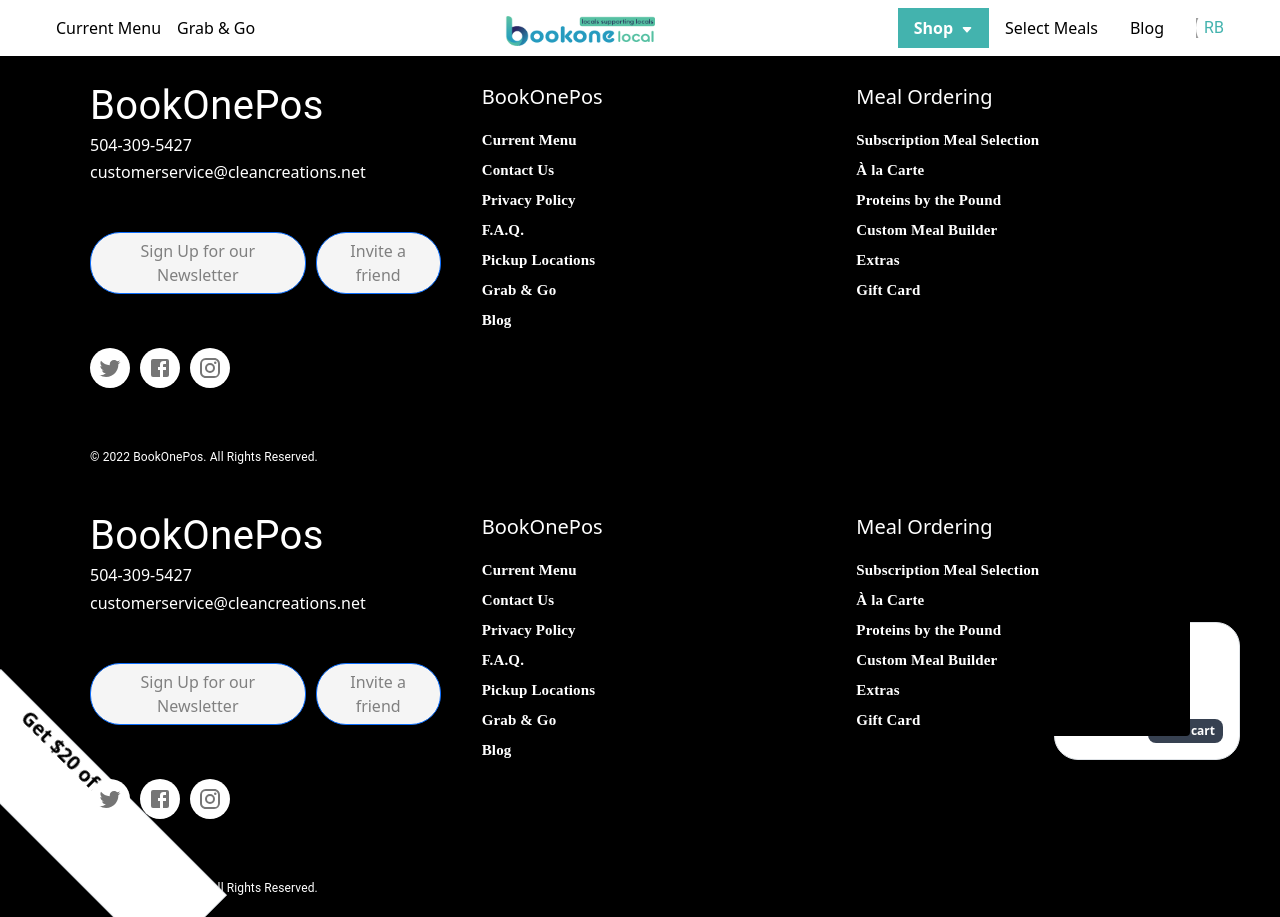
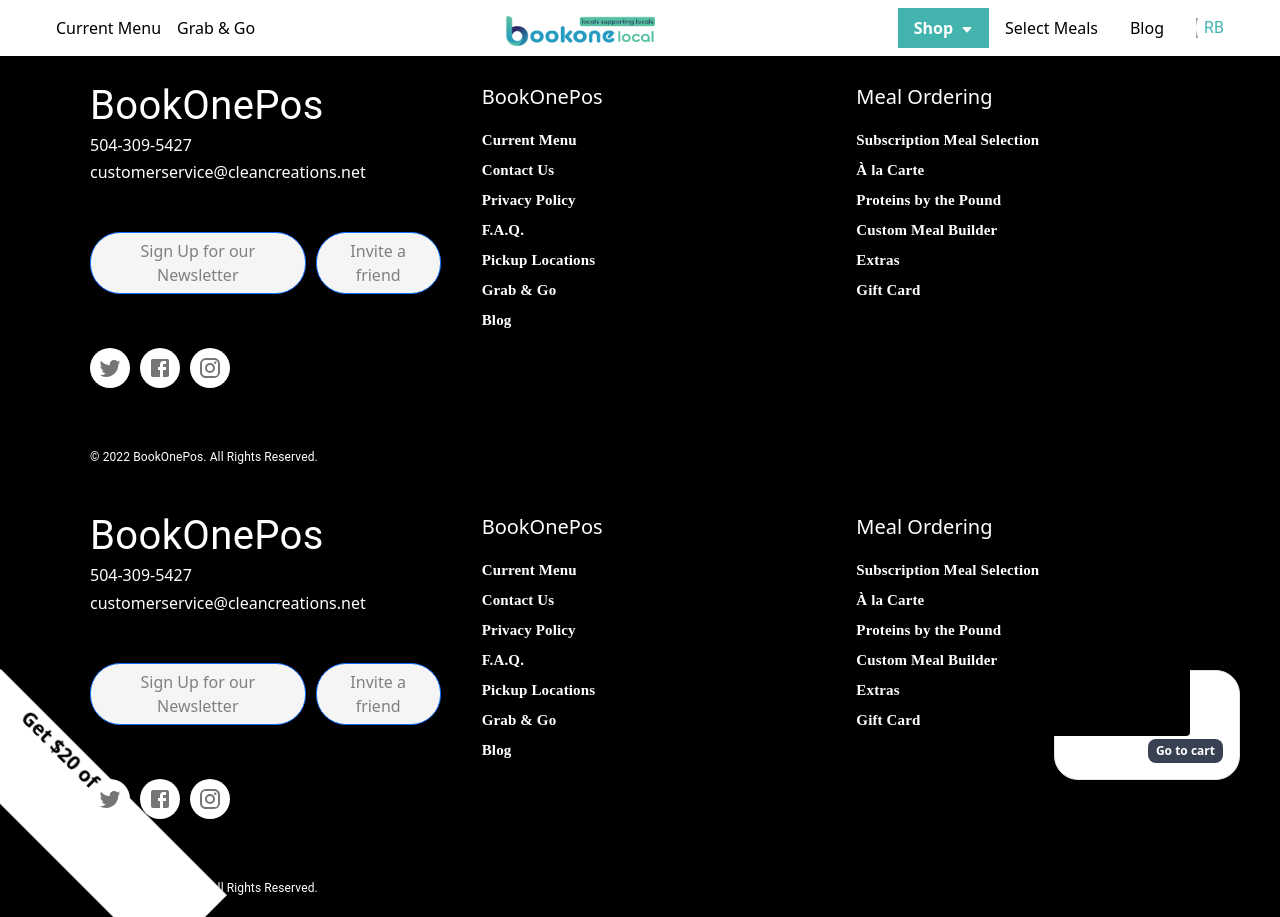
Before and after one commit to innzz/Clean-Creation, a Next.js app in the folder clean-creation/: page /screens/footer in a window 1280 px wide. Built offline with nearby package versions, Linux system fonts and the light colour scheme; grey boxes are pictures that could not be loaded.

Commit message:
Updated Get Started and Navbar Page

```diff
--- a/clean-creation/components/Footer.jsx
+++ b/clean-creation/components/Footer.jsx
@@ -53,7 +53,7 @@ export default class FooterHome extends React.Component {
                   this.setState({ hover1: false });
                 }}
                 style={{
-                  color: this.state.hover1 === true ? "green" : "white",
+                  color: this.state.hover1 === true ? "#43b3ae" : "white",
                 }}
               >
                 504-309-5427
@@ -66,7 +66,7 @@ export default class FooterHome extends React.Component {
                   this.setState({ hover2: false });
                 }}
                 style={{
-                  color: this.state.hover2 === true ? "green" : "white",
+                  color: this.state.hover2 === true ? "#43b3ae" : "white",
                 }}
               >
                 customerservice@cleancreations.net
@@ -418,7 +418,7 @@ export default class FooterHome extends React.Component {
         >
           <Card style={{ width: "450px" }}>
             <DialogTitle>
-              <Typography style={{ color: "green", fontSize: "35px" }}>
+              <Typography style={{ color: "#43b3ae", fontSize: "35px" }}>
                 Newsletter
               </Typography>
               <IconButton
@@ -451,7 +451,7 @@ export default class FooterHome extends React.Component {
               <Button
                 variant="contained"
                 style={{
-                  backgroundColor: "green",
+                  backgroundColor: "#43b3ae",
                   color: "white",
                   width: "100%",
                   marginTop: "10px",
--- a/clean-creation/components/Home/GetStarted.jsx
+++ b/clean-creation/components/Home/GetStarted.jsx
@@ -18,7 +18,7 @@ export default class Demo extends React.Component {
                                 We make eating healthy convenient and delicious so you can have more time to do the things you love.
                             </Card.Text>
                             <Link href={'/subscription'}>
-                                <button style={{ backgroundColor: "#9efd38" }} className="h-10 w-44 lg:h-14 lg:w-64">
+                                <button style={{ backgroundColor: "#43b3ae" }} className="h-10 w-44 lg:h-14 lg:w-64">
                                     <p className="text-sm lg:text-lg text-white text-center mt-2">GET STARTED</p>
                                 </button>
                             </Link>
--- a/clean-creation/components/StickyPopup/CardPopup.js
+++ b/clean-creation/components/StickyPopup/CardPopup.js
@@ -16,17 +16,17 @@ export default class CardPopup extends React.Component {
         return (
             <div>
                 <div className={this.state.hidden} >
-                    <div className="border shadow fixed rounded-3xl bg-white px-3 py-3 bottom-10 right-10">
+                    <div className="border shadow fixed rounded-3xl bg-white px-3 py-3 bottom-5 right-10">
                         <div className="flex gap-3">
                             <div>
                                 <img src="/basket-fill.svg" className="h-10 w-10" alt="" />
                             </div>
                             <div className="w-24">
                                 <p>1 item</p>
-                                <p className="text-gray-700 font-bold">$65.00</p>
+                                <p className="text-gray-700 font-bold -mt-5">$65.00</p>
                             </div>
                         </div>
-                        <div className="grid place-content-end" onClick={this.handleClick}>
+                        <div className="grid place-content-end -mt-2" onClick={this.handleClick}>
                             <Link href="/cart">
                             <button className="py-1 px-2 rounded-lg bg-gray-700 text-xs text-white font-semibold">
                                 Go to cart
```
